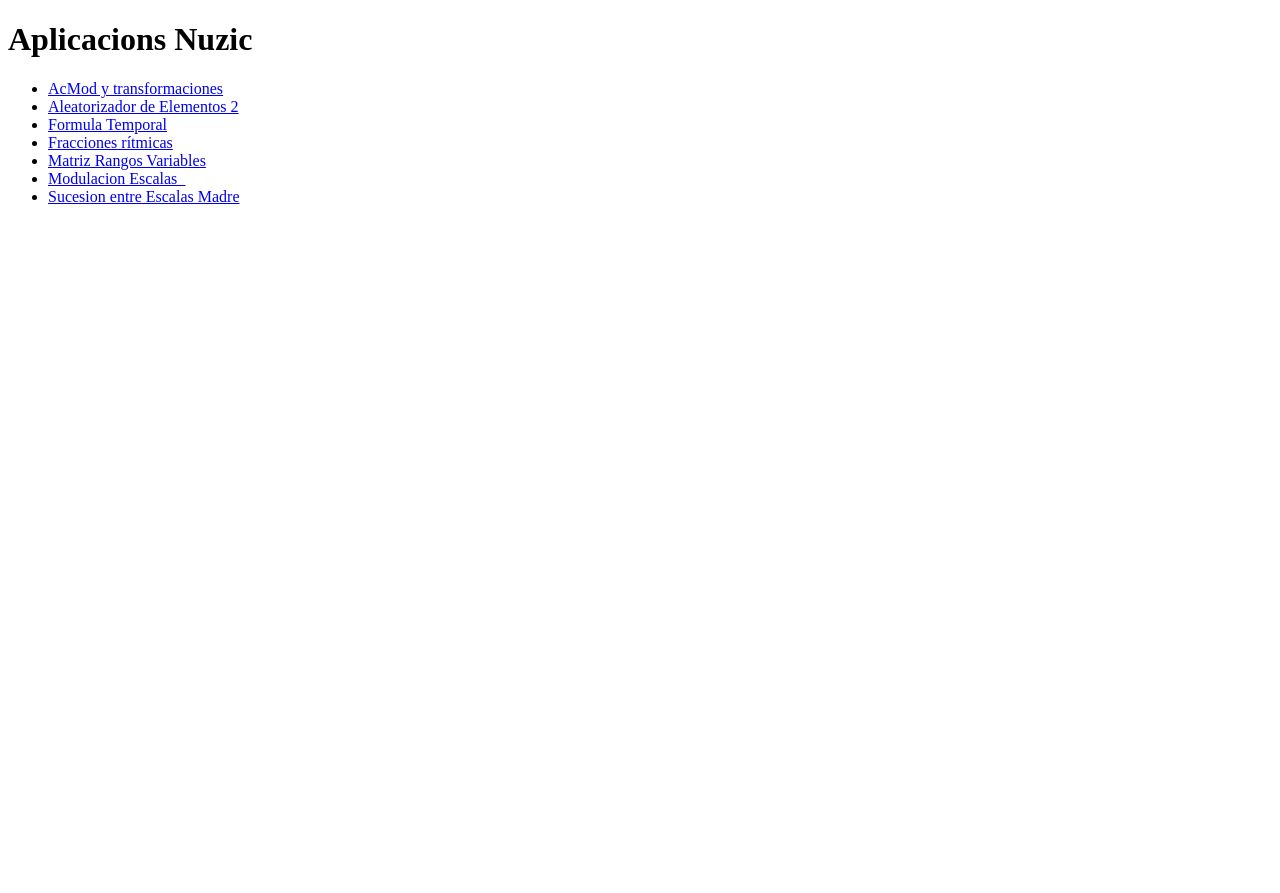
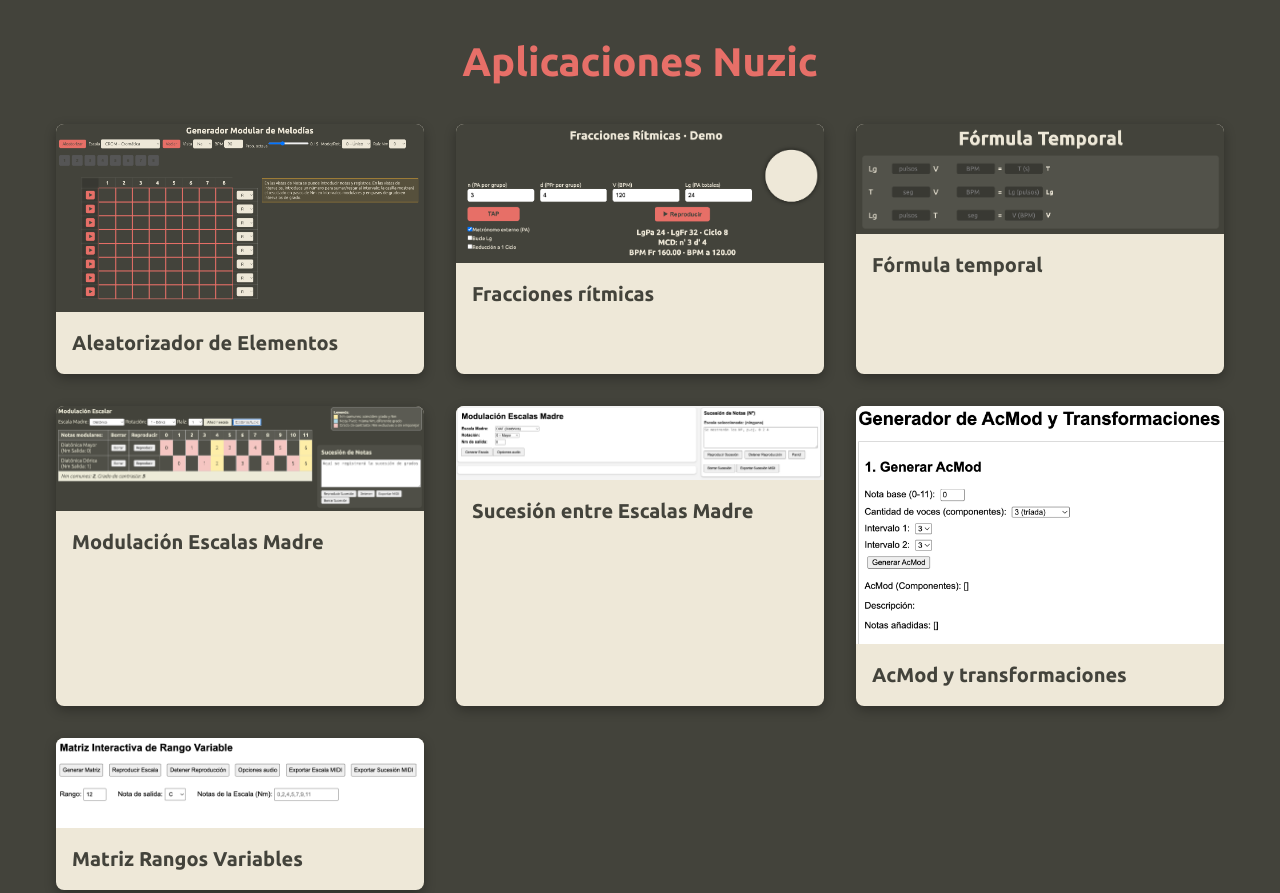
Before and after one commit to PlayNuzic/encapsulated, a plain HTML site: page index.html in a window 1280 px wide. Shown: the top 893 px of the page. Before the commit the page ends 800 px from the top, so only its background shows below. Drawn offline with Linux system fonts and the light colour scheme; a web font is replaced by a local one.

Commit message:
Afegit index nou i imatges

```diff
--- a/index.html
+++ b/index.html
@@ -1,4 +1,135 @@
 <!DOCTYPE html>
+<html lang="es">
+<head>
+  <meta charset="UTF-8">
+  <meta name="viewport" content="width=device-width,initial-scale=1">
+  <title>Aplicaciones Nuzic</title>
+
+  <!-- Ubuntu de Google Fonts -->
+  <link
+    href="https://fonts.googleapis.com/css2?family=Ubuntu:wght@400;700&display=swap"
+    rel="stylesheet">
+
+  <style>
+    :root {
+      --cream:        #EEE8D8;
+      --dark:         #43433B;
+      --red:          #E76F68;
+      --blue:         #7BB4CD;
+      --light-blue:   #BDD9E6;
+      --mint:         #CBEFE1;
+      --orange:       #FFBB33;
+      --yellow:       #FFEECC;
+      --pink:         #F28AAD;
+      --salmon:       #F5C6C2;
+      --pale-pink:    #FFE5EE;
+    }
+    @font-face {
+      font-family: 'Bariol';
+      src:
+        url('fonts/Bariol-Regular.woff2') format('woff2'),
+        url('fonts/Bariol-Regular.woff')  format('woff');
+      font-weight: normal;
+      font-style: normal;
+    }
+    *, *::before, *::after { box-sizing: border-box; margin:0; padding:0; }
+    body {
+      background: var(--dark);
+      color: var(--cream);
+      font-family: 'Bariol', sans-serif;
+      line-height:1.5;
+    }
+    a { text-decoration:none; color:inherit; }
+    h1 {
+      text-align:center;
+      font-family:'Ubuntu',sans-serif;
+      font-weight:700;
+      font-size:2.5rem;
+      color:var(--red);
+      margin:2rem 0;
+    }
+    .container {
+      display:grid;
+      grid-template-columns:repeat(auto-fit,minmax(280px,1fr));
+      gap:2rem;
+      max-width:1200px;
+      margin:0 auto 4rem;
+      padding:0 1rem;
+    }
+    .card {
+      background:var(--cream);
+      border-radius:8px;
+      overflow:hidden;
+      box-shadow:0 4px 12px rgba(0,0,0,0.3);
+      transition:transform .3s ease;
+    }
+    .card:hover { transform:translateY(-5px); }
+    .card img { width:100%; display:block; }
+    .card h3 {
+      font-family:'Ubuntu',sans-serif;
+      font-weight:700;
+      font-size:1.25rem;
+      color:var(--dark);
+      padding:1rem;
+    }
+    .card a:hover h3 { color:var(--orange); }
+  </style>
+</head>
+<body>
+  <h1>Aplicaciones Nuzic</h1>
+  <main class="container">
+    <!-- 1. Aleatorizador -->
+    <article class="card">
+      <a href="Aleatorizador_de_Elementos_2/">
+        <img src="images/aleatorizador.png" alt="Aleatorizador de Elementos">
+        <h3>Aleatorizador de Elementos</h3>
+      </a>
+    </article>
+    <!-- 2. Fracciones rítmicas -->
+    <article class="card">
+      <a href="Fracciones_rítmicas/">
+        <img src="images/fracciones.png" alt="Fracciones rítmicas">
+        <h3>Fracciones rítmicas</h3>
+      </a>
+    </article>
+    <!-- 3. Fórmula temporal -->
+    <article class="card">
+      <a href="Formula_Temporal/">
+        <img src="images/formula.png" alt="Fórmula temporal">
+        <h3>Fórmula temporal</h3>
+      </a>
+    </article>
+    <!-- 4. Modulación Escalas Madre -->
+    <article class="card">
+      <a href="Modulacion_Escalas_/">
+        <img src="images/modulacion.png" alt="Modulación Escalas Madre">
+        <h3>Modulación Escalas Madre</h3>
+      </a>
+    </article>
+    <!-- 5. Sucesión entre Escalas Madre -->
+    <article class="card">
+      <a href="Sucesion_entre_Escalas_Madre/">
+        <img src="images/sucesion.png" alt="Sucesión entre Escalas Madre">
+        <h3>Sucesión entre Escalas Madre</h3>
+      </a>
+    </article>
+    <!-- 6. AcMod y transformaciones -->
+    <article class="card">
+      <a href="AcMod_y_transformaciones/">
+        <img src="images/acmod.png" alt="AcMod y transformaciones">
+        <h3>AcMod y transformaciones</h3>
+      </a>
+    </article>
+    <!-- 7. Matriz Rangos Variables -->
+    <article class="card">
+      <a href="Matriz_Rangos_Variables/">
+        <img src="images/matriz.png" alt="Matriz Rangos Variables">
+        <h3>Matriz Rangos Variables</h3>
+      </a>
+    </article>
+  </main>
+</body>
+</html><!DOCTYPE html>
 <html lang='ca'>
 <head>
   <meta charset='UTF-8'>
```
Also changed, not shown: images/acmod.png (added), images/aleatorizador.png (added), images/formula.png (added), images/fracciones.png (added), images/matriz.png (added), images/modulacion.png (added), images/sucesion.png (added), 1 other file.
